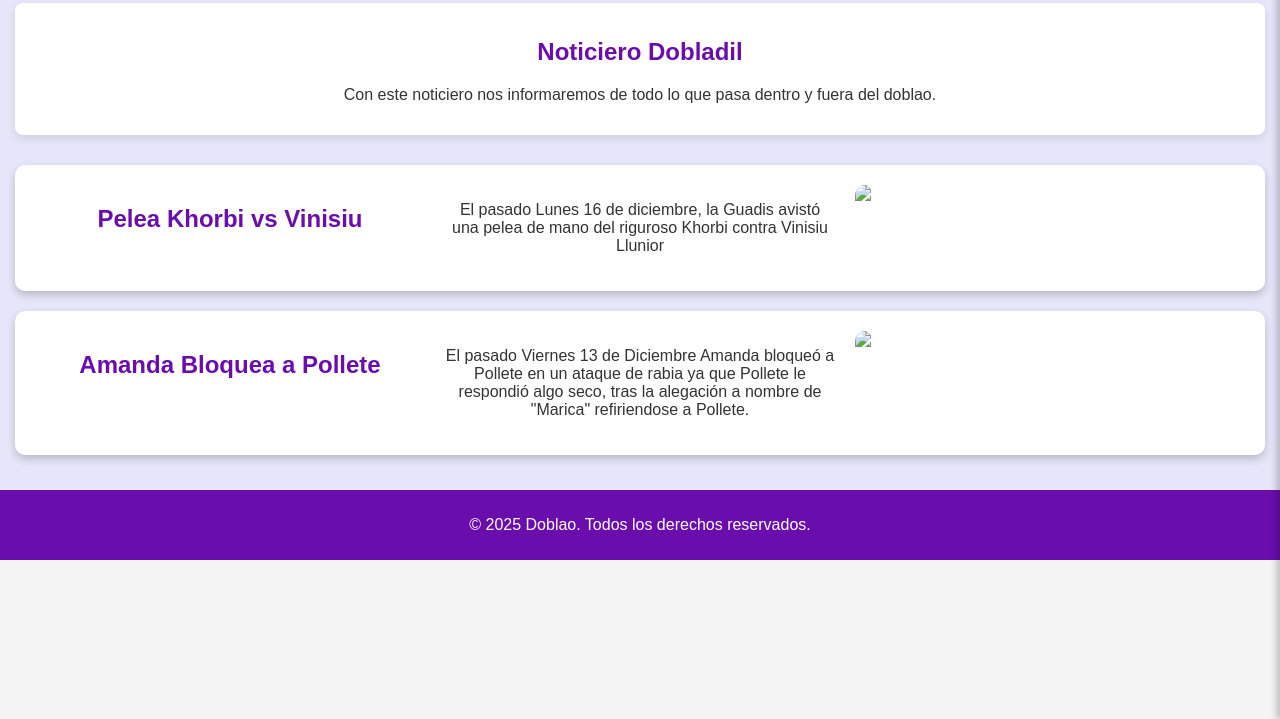
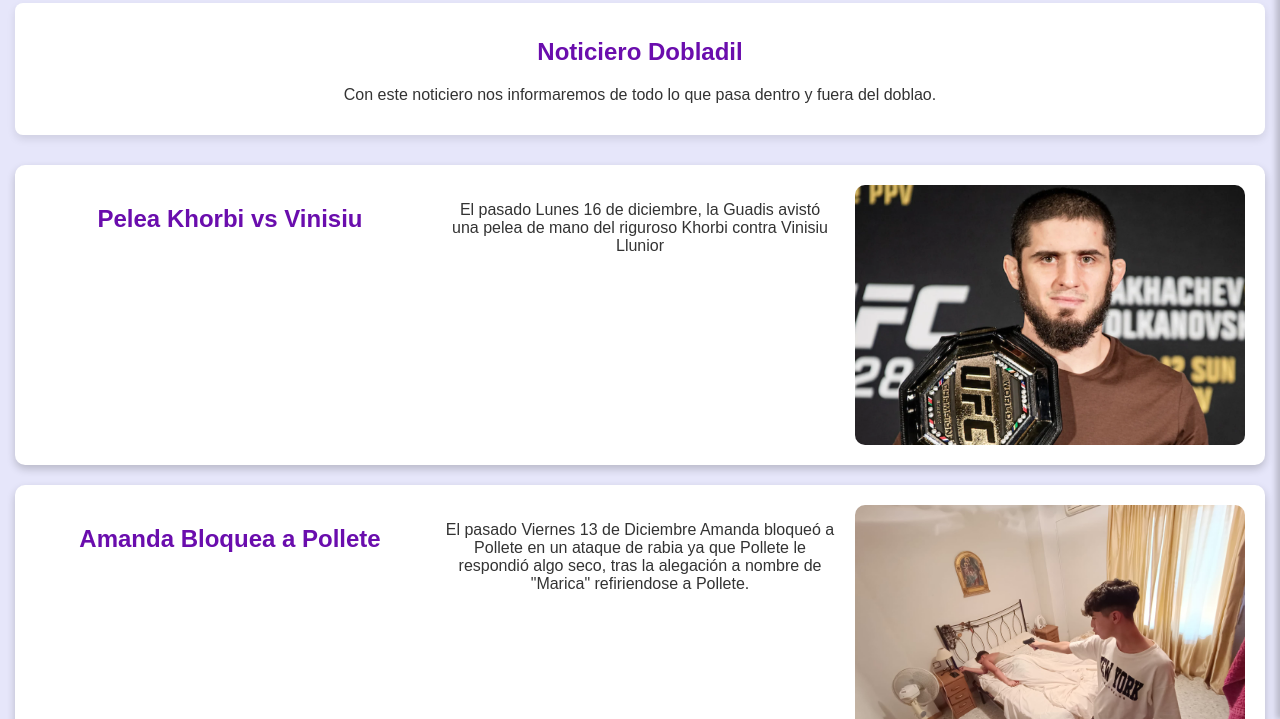
Before and after one commit to doblaodb/doblao.github.io, a plain HTML site: page src/Noticias.html in a window 1280 px wide. Shown: the part 81-800 px from the top of the page. Drawn offline with Linux system fonts and the light colour scheme.

Commit message:
Update Noticias.html

```diff
--- a/src/Noticias.html
+++ b/src/Noticias.html
@@ -37,12 +37,12 @@
         <section id="gallery" class="gallery">
             <h2>Pelea Khorbi vs Vinisiu</h2>
             <p>El pasado Lunes 16 de diciembre, la Guadis avistó una pelea de mano del riguroso Khorbi contra Vinisiu Llunior</p>
-                    <img src="img/khabib.jpg" ></a>
+                    <img src="../img/khabib.jpg" ></a>
             </section>
             <section id="gallery" class="gallery">
                 <h2>Amanda Bloquea a Pollete</h2>
                 <p>El pasado Viernes 13 de Diciembre Amanda bloqueó a Pollete en un ataque de rabia ya que Pollete le respondió algo seco, tras la alegación a nombre de "Marica" refiriendose a Pollete.</p>
-                        <img src="img/pollete.jpg" ></a>
+                        <img src="../img/pollete.jpg" ></a>
                 </section>
 
     </main>
```
